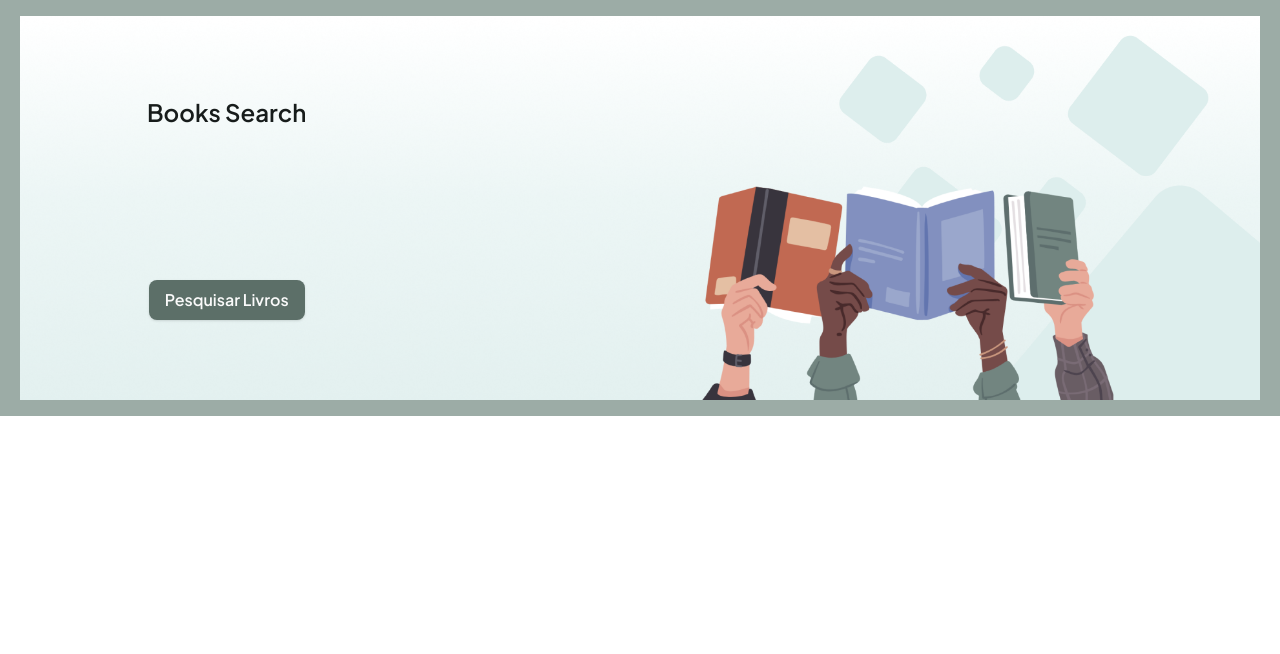
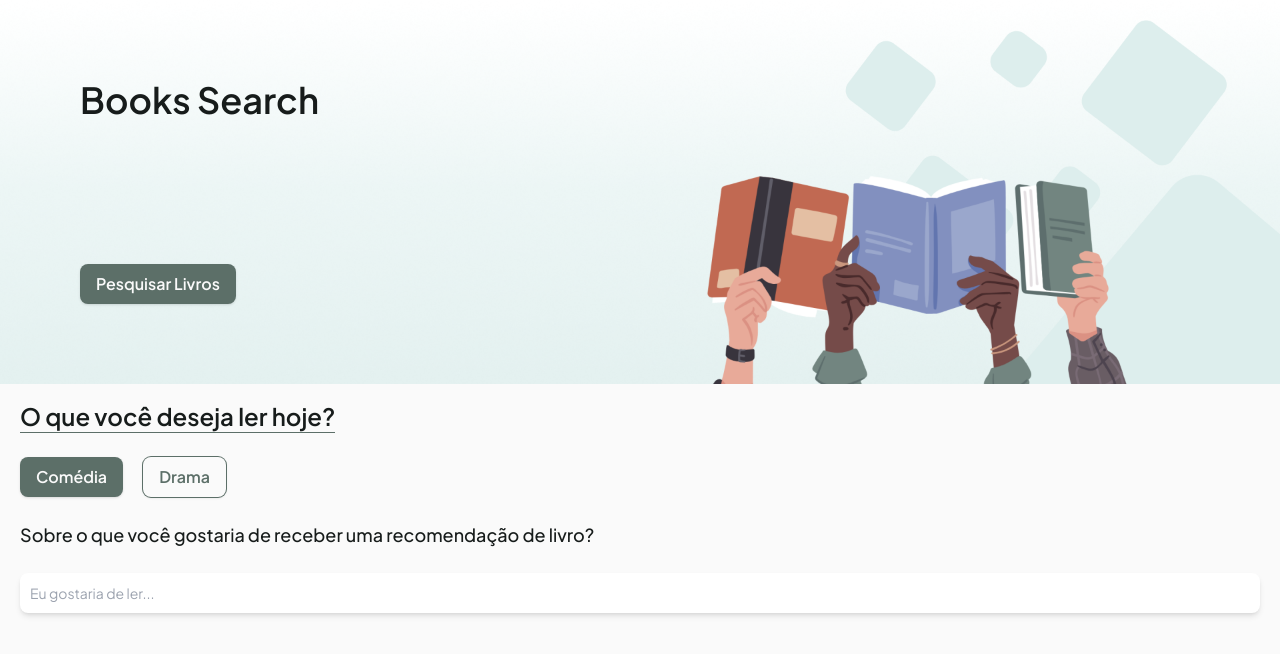
Before and after one commit to CaioMMendes/Books-search, a Next.js app: page / in a window 1280 px wide. Shown: the top 654 px of the page. Built offline with nearby package versions, Linux system fonts and the light colour scheme.

Commit message:
feat: Add input component and update button

```diff
--- a/src/app/layout.tsx
+++ b/src/app/layout.tsx
@@ -48,7 +48,9 @@ export default function RootLayout({
 }>) {
   return (
     <html lang="pt-br">
-      <body className={`${jakarta.className} text-corduroy-950 min-h-screen `}>
+      <body
+        className={`${jakarta.className} text-corduroy-950 min-h-screen bg-zinc-50 `}
+      >
         {children}
       </body>
     </html>
--- a/src/app/page.tsx
+++ b/src/app/page.tsx
@@ -1,10 +1,31 @@
 import { Container } from "@/components/container/container"
 import { Header } from "@/components/header/header"
+import { Button } from "@/components/ui/button"
+import Input from "@/components/ui/input"
 
 export default function Home() {
   return (
-    <Container className="bg-corduroy-300">
+    <>
       <Header />
-    </Container>
+      <Container>
+        <>
+          <section className="flex flex-col gap-6">
+            <h2 className="text-2xl font-semibold border-primary border-b w-fit">
+              O que você deseja ler hoje?
+            </h2>
+
+            <div className="flex gap-5">
+              <Button>Comédia</Button>
+              <Button buttonStyle="outline">Drama</Button>
+            </div>
+
+            <h4 className="text-lg font-medium">
+              Sobre o que você gostaria de receber uma recomendação de livro?
+            </h4>
+            <Input className="w-full" placeholder="Eu gostaria de ler..." />
+          </section>
+        </>
+      </Container>
+    </>
   )
 }
--- a/src/components/header/header.tsx
+++ b/src/components/header/header.tsx
@@ -3,8 +3,8 @@ import { Button } from "../ui/button"
 export function Header() {
   return (
     <header className="bg-header h-96 bg-cover">
-      <div className="w-2/6 flex flex-col justify-between items-center h-full py-20">
-        <h2 className="text-2xl font-semibold">Books Search</h2>
+      <div className="w-2/6 flex flex-col justify-between items-start mx-20 h-full py-20">
+        <h2 className="text-4xl font-semibold">Books Search</h2>
 
         <Button>Pesquisar Livros</Button>
       </div>
--- a/src/components/ui/button.tsx
+++ b/src/components/ui/button.tsx
@@ -10,6 +10,7 @@ export interface ButtonProps
   isLoading?: boolean
   disableButtonOnLoading?: boolean
   iconSize?: number
+  buttonStyle?: "default" | "outline"
 }
 
 const Button = React.forwardRef<HTMLButtonElement, ButtonProps>(
@@ -23,6 +24,7 @@ const Button = React.forwardRef<HTMLButtonElement, ButtonProps>(
       disableButtonOnLoading = true,
       iconSize = 20,
       children,
+      buttonStyle = "default",
       ...props
     },
     ref
@@ -31,8 +33,11 @@ const Button = React.forwardRef<HTMLButtonElement, ButtonProps>(
     return (
       <Comp
         className={cn(
-          "bg-primary text-zinc-50 shadow hover:bg-primary/90",
-          "px-4 py-2 text-base font-semibold rounded-lg ",
+          "shadow  px-4 py-2 font-semibold rounded-lg transition duration-200 ",
+          buttonStyle === "default" &&
+            "bg-primary text-zinc-50 hover:bg-primary/90",
+          buttonStyle === "outline" &&
+            "text-base bg-transparent ring-primary ring-1 text-primary hover:text-zinc-50 hover:bg-primary ",
           className
         )}
         ref={ref}
--- /dev/null
+++ b/src/components/ui/input.tsx
@@ -0,0 +1,20 @@
+import { cn } from "@/utils/utils"
+import { InputHTMLAttributes } from "react"
+
+const Input = ({
+  className,
+  ...rest
+}: InputHTMLAttributes<HTMLInputElement>) => {
+  return (
+    <input
+      type="text"
+      className={cn(
+        "px-2.5 py-2.5 text-sm shadow-md rounded-lg focus:ring-1 focus:ring-primary focus:outline-none",
+        className
+      )}
+      {...rest}
+    />
+  )
+}
+
+export default Input
```
